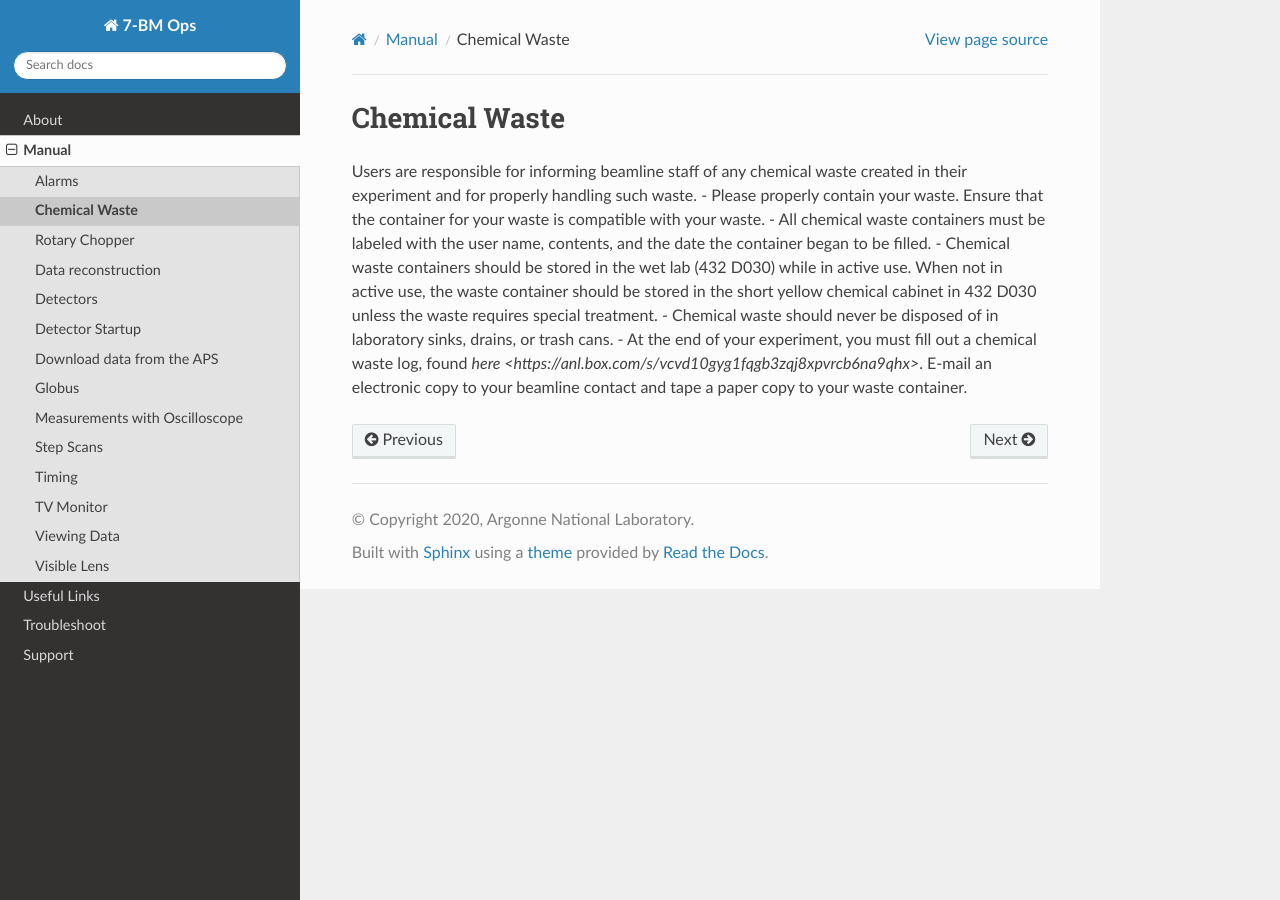
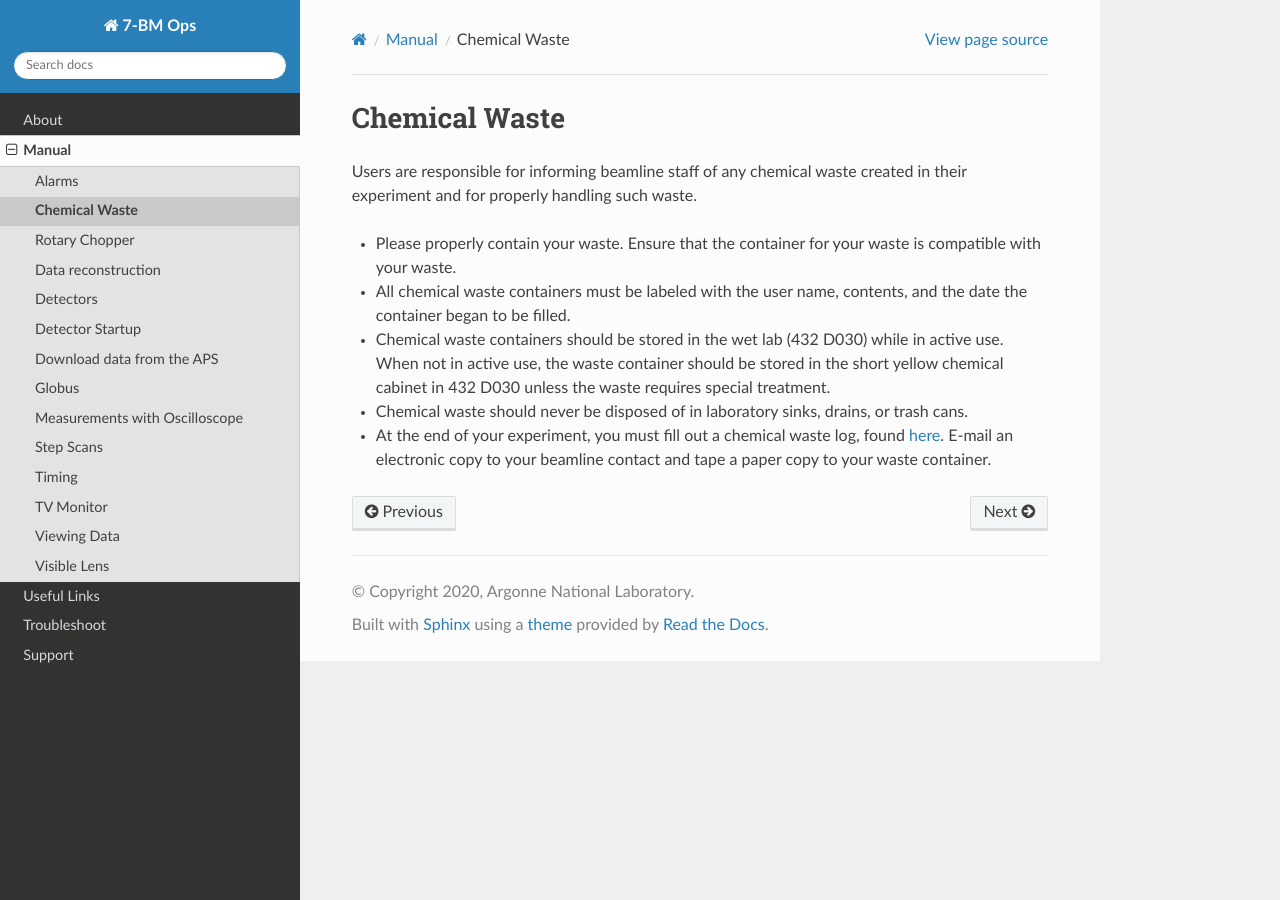
Before and after one commit to xray-imaging/7bm-docs, a Sphinx documentation site: the page built from docs/source/manual/chem_waste.rst, in a window 1280 px wide. Built offline with Sphinx 7.4.7 and the Read the Docs theme 2.0.0, drawn with Linux system fonts in a browser that asks for light colours.

Commit message:
More trying to get chem waste log link to work.

```diff
--- a/docs/source/manual/chem_waste.rst
+++ b/docs/source/manual/chem_waste.rst
@@ -5,8 +5,9 @@ Chemical Waste
    :local:
 
 Users are responsible for informing beamline staff of any chemical waste created in their experiment and for properly handling such waste.
+
 - Please properly contain your waste.  Ensure that the container for your waste is compatible with your waste.
 - All chemical waste containers must be labeled with the user name, contents, and the date the container began to be filled.
 - Chemical waste containers should be stored in the wet lab (432 D030) while in active use.  When not in active use, the waste container should be stored in the short yellow chemical cabinet in 432 D030 unless the waste requires special treatment.
 - Chemical waste should never be disposed of in laboratory sinks, drains, or trash cans.
-- At the end of your experiment, you must fill out a chemical waste log, found `here <https://anl.box.com/s/vcvd10gyg1fqgb3zqj8xpvrcb6na9qhx>`.  E-mail an electronic copy to your beamline contact and tape a paper copy to your waste container.
+- At the end of your experiment, you must fill out a chemical waste log, found `here <https://anl.box.com/s/vcvd10gyg1fqgb3zqj8xpvrcb6na9qhx>`_.  E-mail an electronic copy to your beamline contact and tape a paper copy to your waste container.
```
